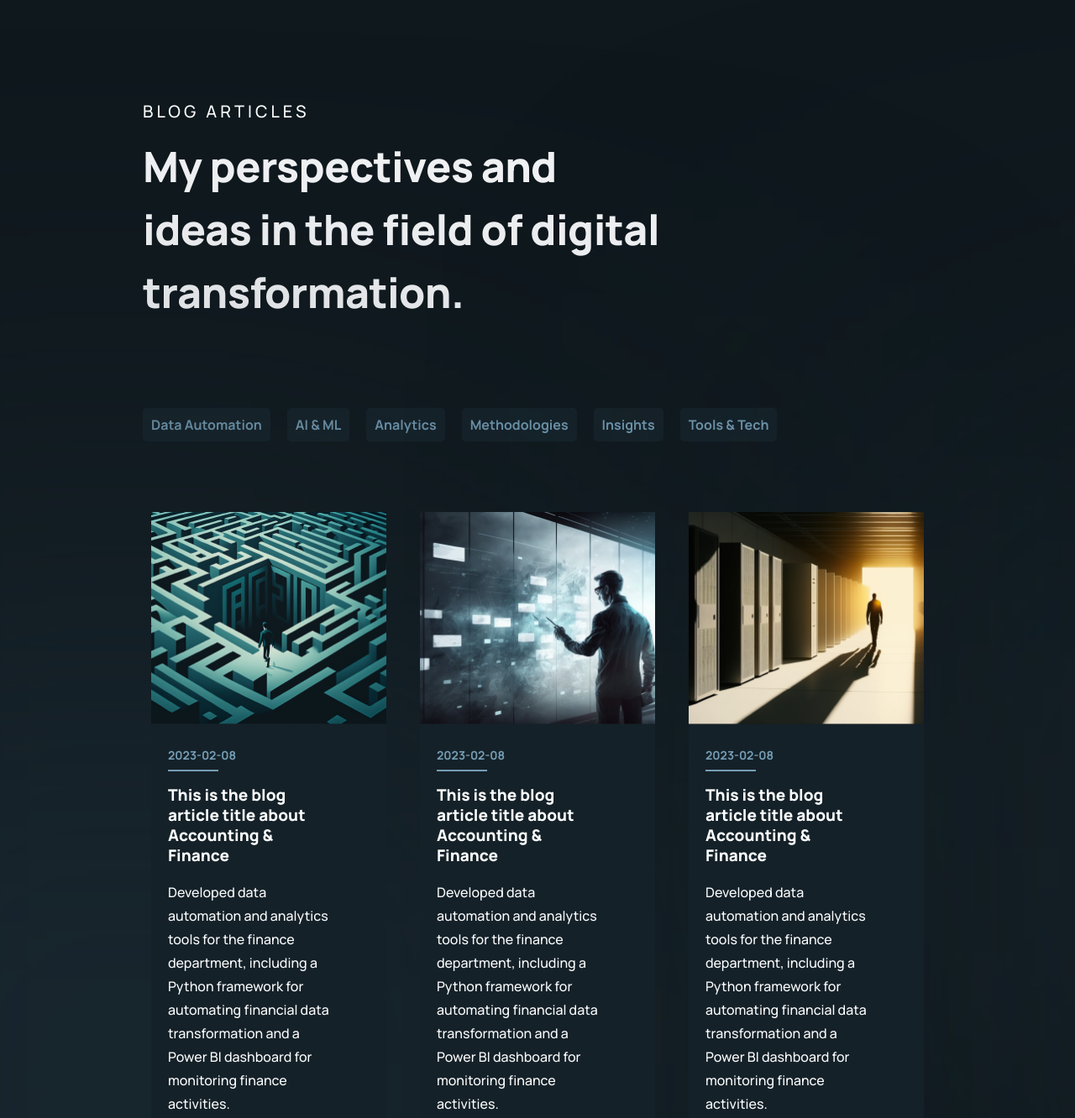
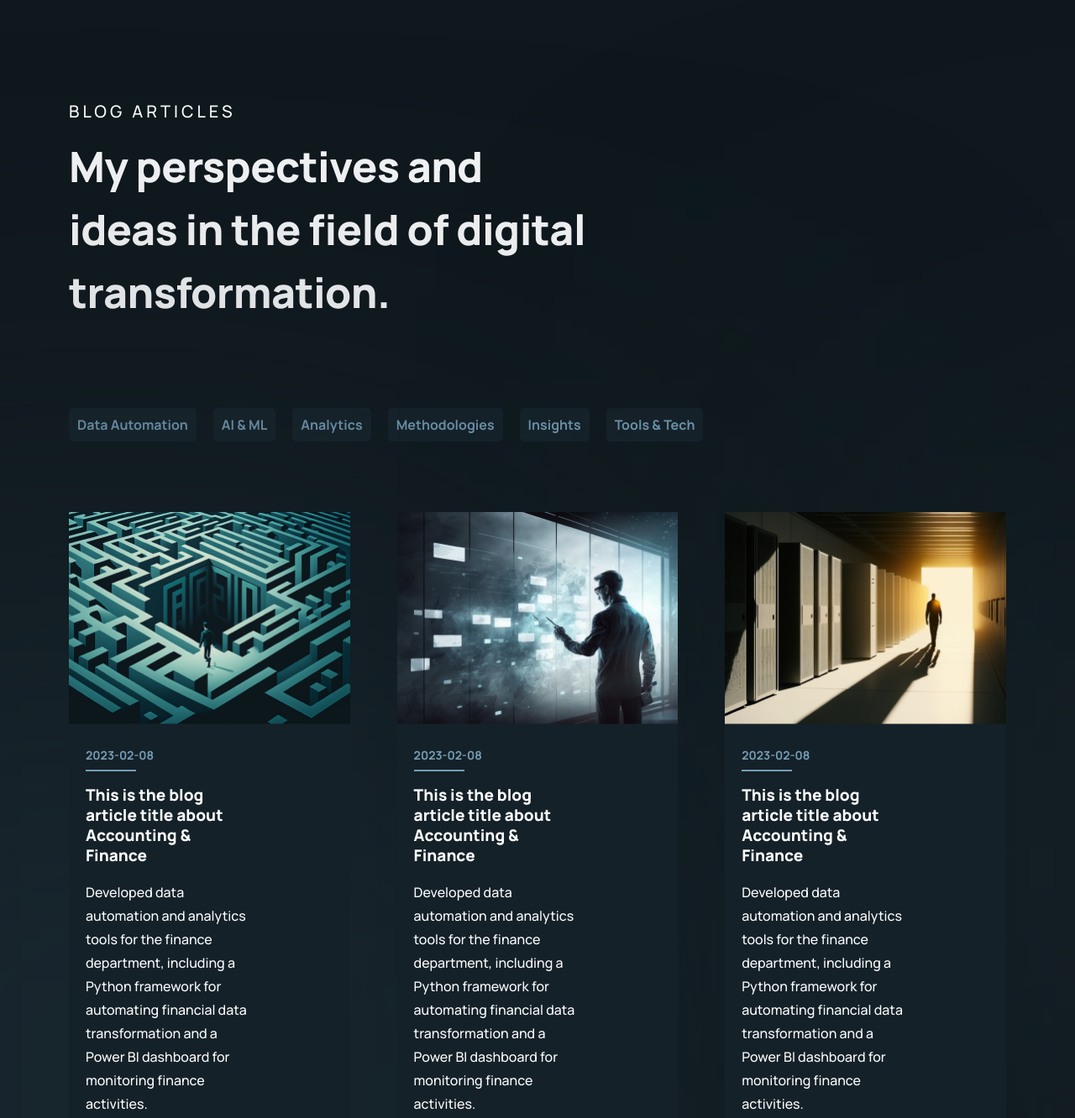
Before and after one commit to Muhammadsamo/vancleem, a plain HTML site: page blog-pages/blog-list.html in a window 1280 px wide. Shown: the part 200-1532 px from the top of the page at 84% size. Drawn offline with nearby package versions, Linux system fonts and the light colour scheme.

Commit message:
updated blog-list.css

```diff
--- a/blog-pages/blog-list.html
+++ b/blog-pages/blog-list.html
@@ -90,7 +90,7 @@
     </header>
     <main>
       <section id="section-2">
-        <div class="wrapper">
+        <div class="container">
           <div class="hero-section">
             <h1 class="hero-section_heading">BLOG ARTICLES</h1>
             <h1 class="hero-section_ideas">
@@ -110,7 +110,7 @@
         </div>
       </section>
       <section id="section-3">
-        <div class="wrapper">
+        <div class="container">
           <div class="blog-list">
             <div class="section-3_blur__cicle___1"></div>
             <div class="section-3_blur__cicle___2"></div>
@@ -257,7 +257,7 @@
         </div>
       </section>
       <section id="section-4">
-        <div class="wrapper">
+        <div class="container">
           <div class="section-4_parent">
             <div class="section-4_texts">
               <div class="main-header_logo">
--- a/css/blog-list.css
+++ b/css/blog-list.css
@@ -21,7 +21,6 @@ body {
 /* section-2 */
 
 .hero-section {
-  margin: 0 80px;
   margin-top: 225px;
 }
 
@@ -45,7 +44,6 @@ body {
 }
 
 .section-2_tools__list {
-  margin: 0 80px;
   margin-top: 100px;
   margin-bottom: 72px;
 }
@@ -83,6 +81,10 @@ body {
   margin: 0px;
 }
 
+.section-3_flex__container___1 > a {
+  flex-basis: 30%;
+}
+
 .section-3_blur__cicle___1 {
   position: absolute;
   width: 611px;
@@ -107,16 +109,14 @@ body {
   display: flex;
   flex-wrap: wrap;
   align-items: center;
-  justify-content: center;
+  justify-content: space-between;
   overflow: hidden;
   position: relative;
   z-index: 1;
 }
 
 .blog {
-  margin: 0 32px;
   margin-bottom: 54px;
-  width: 380px;
   background: #152128;
   border-radius: 5px;
   z-index: 5;
@@ -124,7 +124,7 @@ body {
 }
 
 .blog-image {
-  width: 380px;
+  width: 100%;
   height: 253px;
 }
 
@@ -321,7 +321,7 @@ body {
 
 .section-4_parent {
   display: flex;
-  flex-wrap: wrap;
+  /* flex-wrap: wrap; */
   align-items: center;
   justify-content: space-between;
   margin: 80px;
@@ -567,15 +567,11 @@ body {
     left: 66.7%;
   }
 
-  .blog {
+  /* .blog {
     width: 280px;
     margin-left: 20px;
     margin-right: 20px;
-  }
-
-  .blog-image {
-    width: 280px;
-  }
+  } */
 
   .blog-details {
     width: 240px;
```
